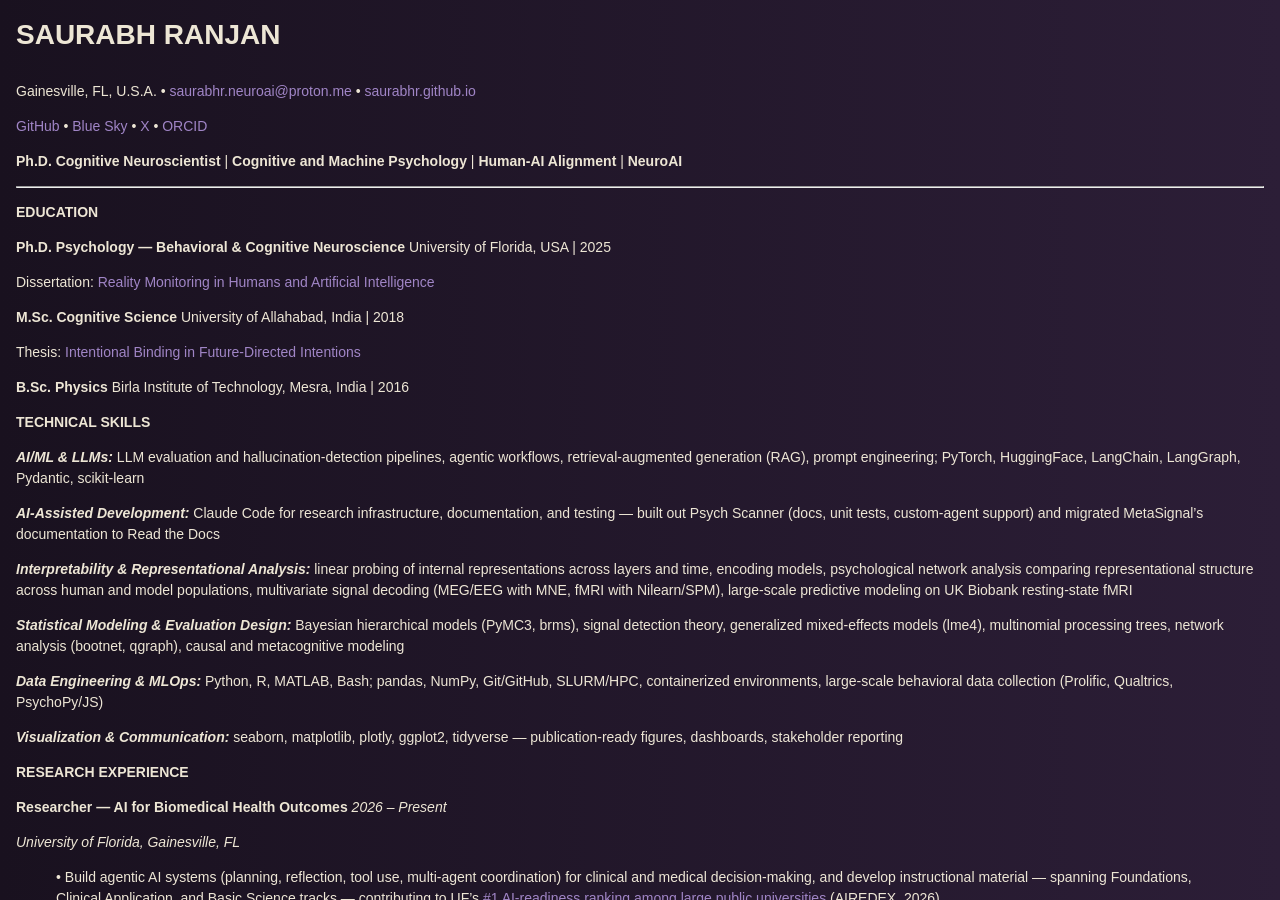
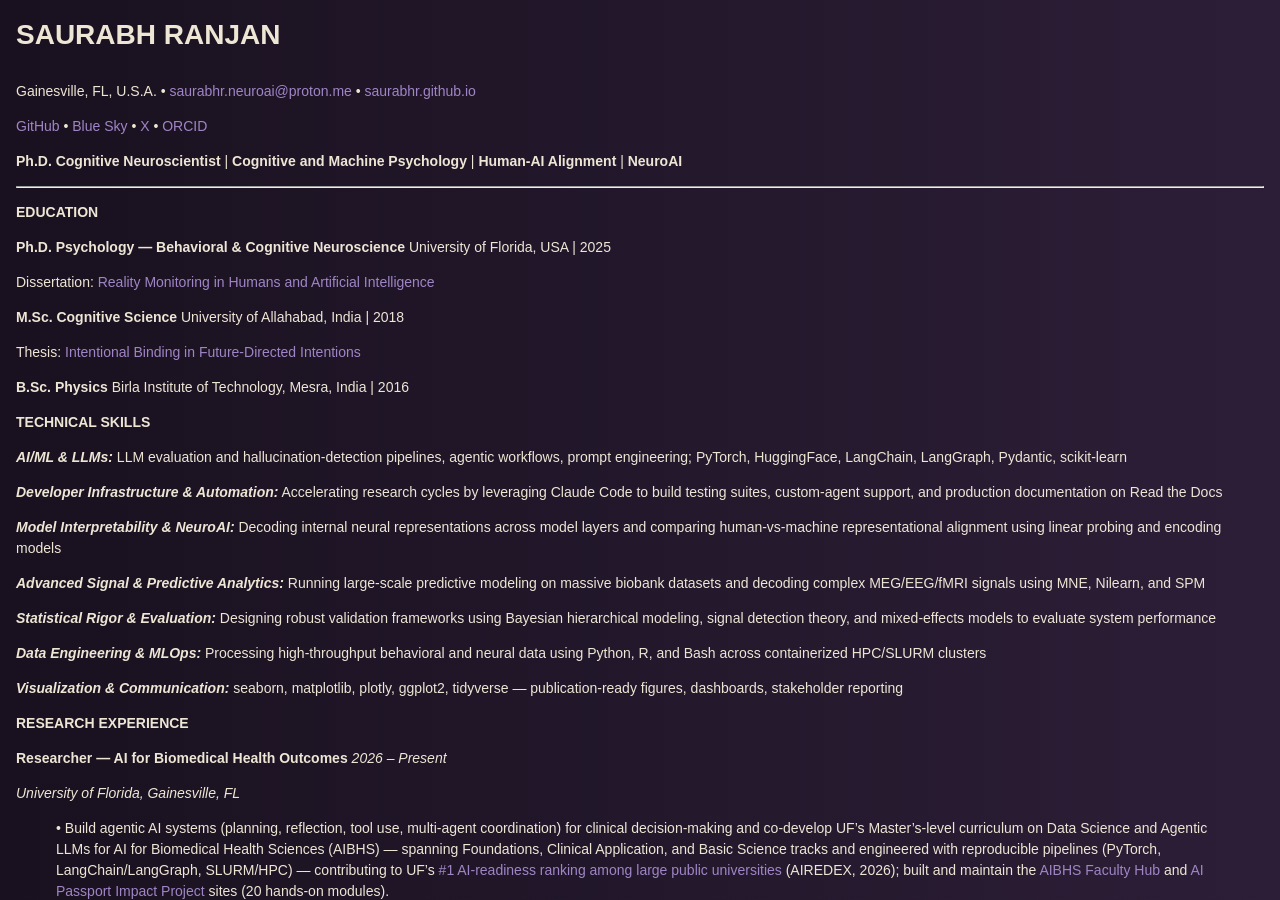
Before and after one commit to saurabhr/saurabhr.github.io, a Jekyll site: the page built from assets/sr_cv.md, in a window 1280 px wide and 900 px high. Built offline with Jekyll 4.4.1, drawn with Linux system fonts in a browser that asks for light colours; our own code applies the rules of GitHub Pages for plain Markdown files; some of the changed text lies outside the part shown.

Commit message:
Update sr_cv.md

```diff
--- a/assets/sr_cv.md
+++ b/assets/sr_cv.md
@@ -23,15 +23,17 @@ Thesis: [Intentional Binding in Future-Directed Intentions](https://osf.io/prepr
 
 **TECHNICAL SKILLS**
 
-***AI/ML & LLMs:*** LLM evaluation and hallucination-detection pipelines, agentic workflows, retrieval-augmented generation (RAG), prompt engineering; PyTorch, HuggingFace, LangChain, LangGraph, Pydantic, scikit-learn
+***AI/ML & LLMs:*** LLM evaluation and hallucination-detection pipelines, agentic workflows, prompt engineering; PyTorch, HuggingFace, LangChain, LangGraph, Pydantic, scikit-learn
 
-***AI-Assisted Development:*** Claude Code for research infrastructure, documentation, and testing — built out Psych Scanner (docs, unit tests, custom-agent support) and migrated MetaSignal's documentation to Read the Docs
+***Developer Infrastructure & Automation:*** Accelerating research cycles by leveraging Claude Code to build testing suites, custom-agent support, and production documentation on Read the Docs
 
-***Interpretability & Representational Analysis:*** linear probing of internal representations across layers and time, encoding models, psychological network analysis comparing representational structure across human and model populations, multivariate signal decoding (MEG/EEG with MNE, fMRI with Nilearn/SPM), large-scale predictive modeling on UK Biobank resting-state fMRI
+***Model Interpretability & NeuroAI:*** Decoding internal neural representations across model layers and comparing human-vs-machine representational alignment using linear probing and encoding models
 
-***Statistical Modeling & Evaluation Design:*** Bayesian hierarchical models (PyMC3, brms), signal detection theory, generalized mixed-effects models (lme4), multinomial processing trees, network analysis (bootnet, qgraph), causal and metacognitive modeling
+***Advanced Signal & Predictive Analytics:*** Running large-scale predictive modeling on massive biobank datasets and decoding complex MEG/EEG/fMRI signals using MNE, Nilearn, and SPM
 
-***Data Engineering & MLOps:*** Python, R, MATLAB, Bash; pandas, NumPy, Git/GitHub, SLURM/HPC, containerized environments, large-scale behavioral data collection (Prolific, Qualtrics, PsychoPy/JS)
+***Statistical Rigor & Evaluation:*** Designing robust validation frameworks using Bayesian hierarchical modeling, signal detection theory, and mixed-effects models to evaluate system performance
+
+***Data Engineering & MLOps:*** Processing high-throughput behavioral and neural data using Python, R, and Bash across containerized HPC/SLURM clusters
 
 ***Visualization & Communication:*** seaborn, matplotlib, plotly, ggplot2, tidyverse — publication-ready figures, dashboards, stakeholder reporting
 
@@ -41,11 +43,9 @@ Thesis: [Intentional Binding in Future-Directed Intentions](https://osf.io/prepr
 
 *University of Florida, Gainesville, FL*
 
-> •	Build agentic AI systems (planning, reflection, tool use, multi-agent coordination) for clinical and medical decision-making, and develop instructional material — spanning Foundations, Clinical Application, and Basic Science tracks — contributing to UF's [#1 AI-readiness ranking among large public universities](https://news.ufl.edu/2026/07/ai-readiness/) (AIREDEX, 2026).
+> •	Build agentic AI systems (planning, reflection, tool use, multi-agent coordination) for clinical decision-making and co-develop UF's Master's-level curriculum on Data Science and Agentic LLMs for AI for Biomedical Health Sciences (AIBHS) — spanning Foundations, Clinical Application, and Basic Science tracks and engineered with reproducible pipelines (PyTorch, LangChain/LangGraph, SLURM/HPC) — contributing to UF's [#1 AI-readiness ranking among large public universities](https://news.ufl.edu/2026/07/ai-readiness/) (AIREDEX, 2026); built and maintain the [AIBHS Faculty Hub](https://uf-aibhs.github.io/) and [AI Passport Impact Project](https://uf-aibhs.github.io/AI-Passport-Impact-Project/) sites (20 hands-on modules).
 
-> •	Engineer reproducible research pipelines (PyTorch, LangChain/LangGraph, Pydantic, SLURM/HPC) that run and evaluate agentic workflows at scale.
-
-> •	Co-develop UF's Master's-level curriculum on Data Science and Agentic LLMs for UF AI for Biomedical Health Sciences (AIBHS); built and maintain the [AIBHS Faculty Hub](https://uf-aibhs.github.io/) and [AI Passport Impact Project](https://uf-aibhs.github.io/AI-Passport-Impact-Project/) sites (20 hands-on modules).
+> •	Developed Psych Scanner-Primal, an optimized infrastructure for the Prime Intellect Environments Hub, for evaluating AI models under Reinforcement Learning with Verifiable Rewards (RLVR).
 
 **Research Assistant**                                                                                                   	                                   *2025 – 2026*
 
```
